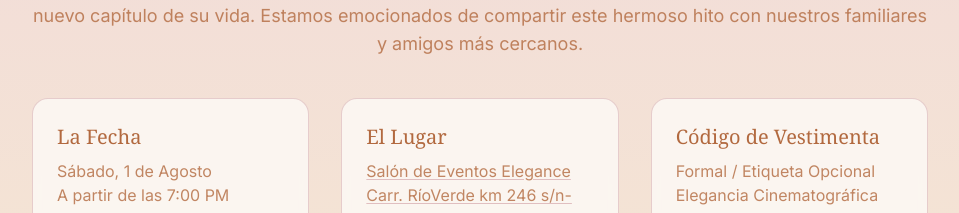
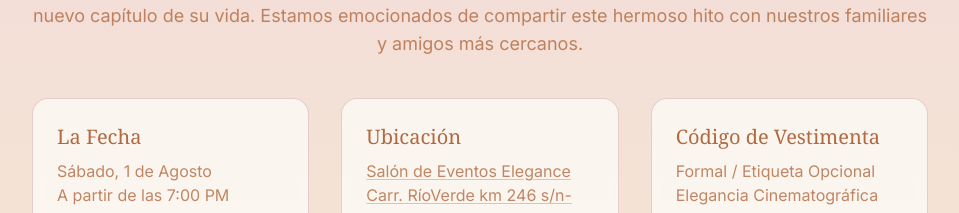
Before and after one commit to zamikos/stack2, a Next.js app in the folder sofia-xv/: page / in a window 1280 px wide. Shown: the part 2483-2696 px from the top of the page, without its empty margins (160-1119 px from the left). Built offline with nearby package versions, Linux system fonts and the light colour scheme; a web font is replaced by a local one.

Commit message:
Update SofiaXV.js

```diff
--- a/sofia-xv/app/SofiaXV.js
+++ b/sofia-xv/app/SofiaXV.js
@@ -632,7 +632,7 @@ export default function SofiaXV() {
               <p className="text-sm md:text-base text-[#b2693f]/80">Sábado, 1 de Agosto<br />A partir de las 7:00 PM</p>
             </div>
             <div className="p-5 md:p-6 border border-[#B76E79]/30 rounded-2xl bg-[#FDFBF7]/80 backdrop-blur-sm transition-transform hover:-translate-y-1 hover:border-[#D4AF37]/50 duration-300">
-              <h3 className="text-lg md:text-xl font-serif mb-1 md:mb-2 text-[#b2693f]">El Lugar</h3>
+              <h3 className="text-lg md:text-xl font-serif mb-1 md:mb-2 text-[#b2693f]">Ubicación</h3>
               <a
                 href="#"
                 onClick={handleAddressClick}
```
